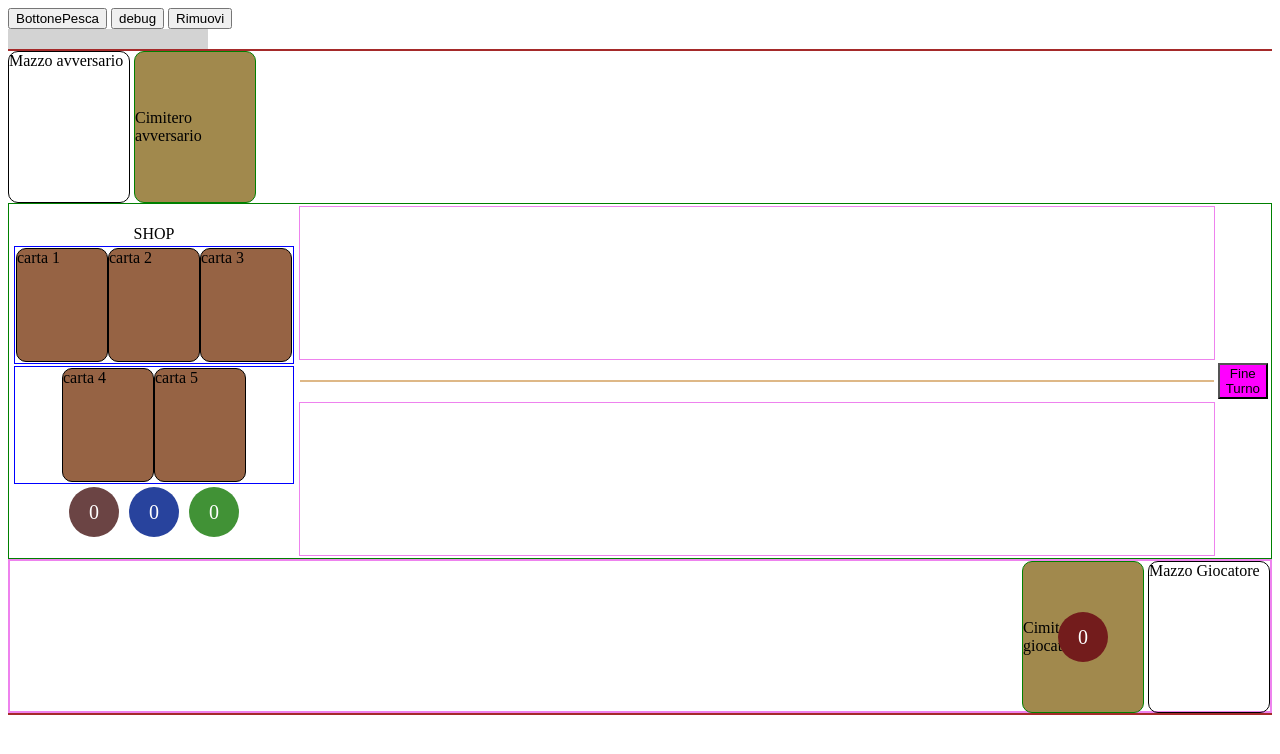
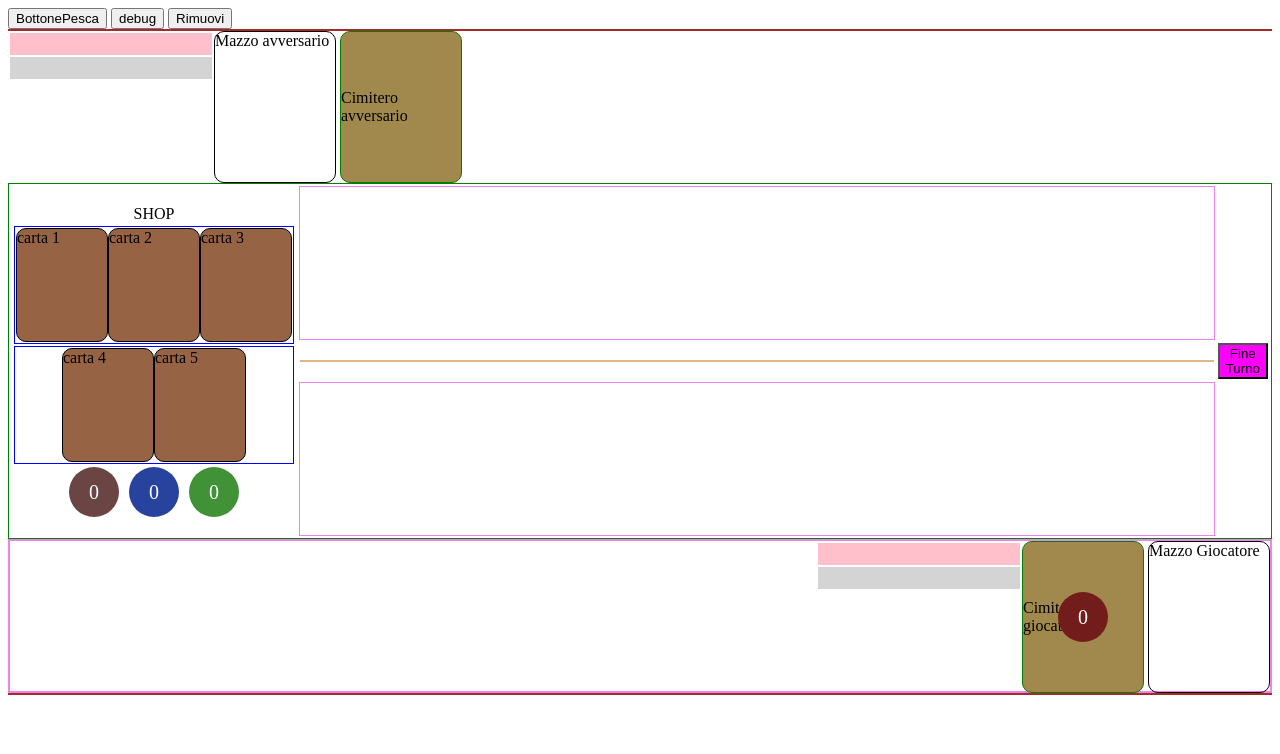
Before and after one commit to RodriguezGabb/Gioco-di-carte, a PHP site: page /Tavola.html in a window 1280 px wide. Shown: the top 754 px of the page. Run offline with PHP 8.4, Linux system fonts and the light colour scheme.

Commit message:
Add files via upload

```diff
--- a/StyleTavola.css
+++ b/StyleTavola.css
@@ -214,8 +214,6 @@
     display: inline-block;
 }
 
-
-
 /*shop*/
 .shopScritta {
     text-align: center;
@@ -297,6 +295,39 @@
     font-size: 20px;
 }
 
+/* barre */
+.manaBar {
+    width: 200px;
+    height: 20px;
+    background-color: rgba(211, 211, 211, 0.959);
+    position: relative;
+}
+
+.manaBarFill {
+    height: 100%;
+    background-color: rgb(110, 135, 29);
+    position: absolute;
+    top: 0%;
+    left: 0%;
+    transition: width 0.5s ease;
+}
+
+.hpBar {
+    width: 200px;
+    height: 20px;
+    background-color: pink;
+    position: relative;
+}
+
+.hpBarBarFill {
+    height: 100%;
+    background-color: red;
+    position: absolute;
+    top: 0%;
+    left: 0%;
+    transition: width 0.5s ease;
+}
+
 /*classi da cancellare*/
 .table {
     border: 1px solid red;
@@ -309,7 +340,6 @@
 }
 
 .pupu {
-    height: 40px;
     border: 1px solid blue;
 }
 
@@ -319,5 +349,5 @@
 
 .blocco {
     border: 1px solid greenyellow;
-
+    height: 5px;
 }
--- a/Tavola.html
+++ b/Tavola.html
@@ -8,23 +8,6 @@
     <title>Card Game</title>
     <link rel="stylesheet" href="StyleTavola.css">
     <script src="main.js" type="module"></script>
-    <style>
-        #bar {
-            width: 200px;
-            height: 20px;
-            background-color: lightgray;
-            position: relative;
-        }
-
-        #fill {
-            height: 100%;
-            background-color: rgb(110, 135, 29);
-            position: absolute;
-            top: 0;
-            left: 0;
-            transition: width 0.5s ease;
-        }
-    </style>
 
 <body>
     <!--Debug-->
@@ -42,9 +25,26 @@
         <!-- Massiomo 5 carte in mano -->
     </div>
     <div class="contenitoreMazzoAvversario" id="contenitoreMazzoAvversario">
+        <table>
+            <tr>
+                <!-- Hp bar-->
+                <td class="hpBar" id="hpBarAvversario">
+                    <div class="hpBarFill" id="hpFillAvversario"></div>
+                </td>
+            </tr>
+            <tr>
+                <!-- mana bar-->
+                <td class="manaBar" id="manaBarAvversario">
+                    <div class="manaBarFill" id="manaFillAvversario"></div>
+                </td>
+            </tr>
+            <tr>
+                <td></td>
+            </tr>
+        </table>
+
         <!-- Funzione per dire che resta una carta sola? -->
-        <div class="mazzo" id="mazzoAvversario">Mazzo avversario
-        </div>
+        <div class="mazzo" id="mazzoAvversario">Mazzo avversario</div>
         <div class="blocchetto"></div>
         <div class="cimitero" id="cimiteroAvversario">Cimitero avversario</div>
     </div>
@@ -97,7 +97,24 @@
 
 
     <div class="contenitoreMazzoGiocaotore" id="contenitoreMazzoGiocatore">
-        <!-- Funzione per dire che resta una carta sola? -->
+        <table>
+            <tr>
+                <!-- Hp bar-->
+                <td class="hpBar" id="hpBarGiocatore">
+                    <div class="hpBarFill" id="hpFillGiocatore"></div>
+                </td>
+            </tr>
+            <tr>
+                <!-- mana bar-->
+                <td class="manaBar" id="manaBarGiocatore">
+                    <div class="manaBarFill" id="manaFillGiocatore"></div>
+                </td>
+            </tr>
+            <tr>
+                <td></td>
+            </tr>
+        </table>
+
         <div class="cimitero" id="cimiteroGiocatore">Cimitero giocatore
             <div class="nCardCimitero" id="nCardCimitero">0</div>
         </div>
--- a/hand.js
+++ b/hand.js
@@ -15,9 +15,13 @@ class Hand {
         }
     }
     rimuoviCarta(cimitero) {
-        var c = this.carte.pop();
+        let c = this.carte.pop();
         cimitero.carte.push(c);
         return c;
     }
+    togliCartaSpecifica(card) {
+        let x = this.carte.indexOf(card);
+        this.carte.splice(x, 1);
+    }
 }
 export default Hand;
--- a/main.js
+++ b/main.js
@@ -29,23 +29,29 @@ function fineTurno() {
   //rimposta a 5 il mana del giocatore e del avversario
   manaCattivo = 5;
   manaBuono = 5;
+  //rimuove le crte dalla board
+  while (boardBuono.length != 0) {
+    let c = boardBuono.pop();
+    document.getElementById(c.id).remove();
+    cimiteroBuono.carte.push(c);
+
+  }
+  while (boardCattivo.length != 0) {
+    let c = boardCattivo.pop();
+    document.getElementById(c.id).remove();
+    cimiteroCattivo.carte.push(c);
+
+  }
   //rimupve le carte dalle mani
   while (manoBuono.carte.length != 0) {
     let c = manoBuono.rimuoviCarta(cimiteroBuono);
     document.getElementById(c.id).remove();
   }
   while (manoCattivo.carte.length != 0) {
-    c = manoCattivo.rimuoviCarta(cimiteroCattivo);
+    let c = manoCattivo.rimuoviCarta(cimiteroCattivo);
     document.getElementById(c.id).remove();
   }
-  /*while (boardBuono.length != 0) { //Sono stanco capo smetto qui per ora
-    c = boardBuono.pop;
-    document.getElementById(c.id).remove();
-  }
-  while (boardCattivo.length != 0) {
-    c = boardCattivo.pop;
-    document.getElementById(c.id).remove();
-  }*/
+
   //pesca una nuova mano e in caso rimescola il mazzo
   for (let i = 0; i < 5; i++) {
     if (mazzoBuono.carte.length != 0) {
@@ -249,6 +255,7 @@ function bottoneOnClick(card, idBottone) {
   var carta = document.getElementById(card.id);//prende la carta con l'id e lo mette sulla board
   var board = document.getElementById("boardGiocatore");
   var bottone = document.getElementById(idBottone);
+  manoBuono.togliCartaSpecifica(card);
   board.appendChild(carta);
   boardBuono.push(card);
   bottone.className = "bottoneInvisibile";
@@ -330,6 +337,7 @@ function avversarioGioca(card) {
   var boardAvversario = document.getElementById("boardAvversario");
   manaCattivo -= card.costo;
   carta.className = card.elemento;
+  manoCattivo.togliCartaSpecifica(card);
   boardAvversario.appendChild(carta);
   boardCattivo.push(card);
 }
```
